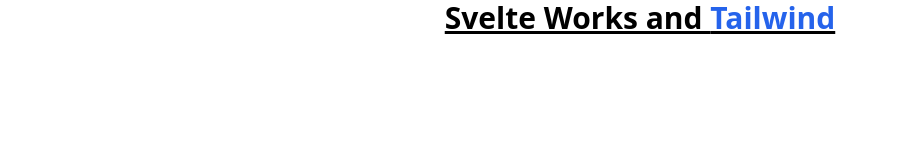
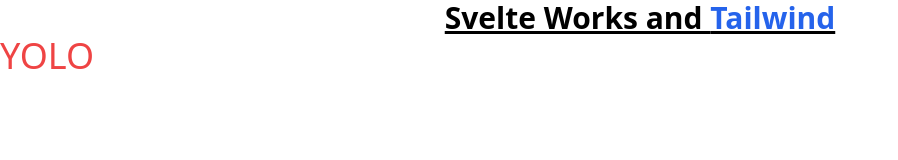
Before and after one commit to uniwa-software/Special_Topics_in_Software_Engineering, a SvelteKit app in the folder frontend/: page / in a window 1280 px wide. Shown: the top 160 px of the page, without its empty margins (0-898 px from the left). Built offline with nearby package versions, Linux system fonts and the light colour scheme.

Commit message:
test push branch filipe

```diff
--- a/frontend/src/routes/+page.svelte
+++ b/frontend/src/routes/+page.svelte
@@ -1,3 +1,4 @@
 <h1 class="mx-auto w-max text-3xl font-bold underline">
-  Svelte Works and <span class="text-3xl text-blue-600">Tailwind</span>
+	Svelte Works and <span class="text-3xl text-blue-600">Tailwind</span>
 </h1>
+<h1 class="text-4xl text-red-500">YOLO</h1>
```
